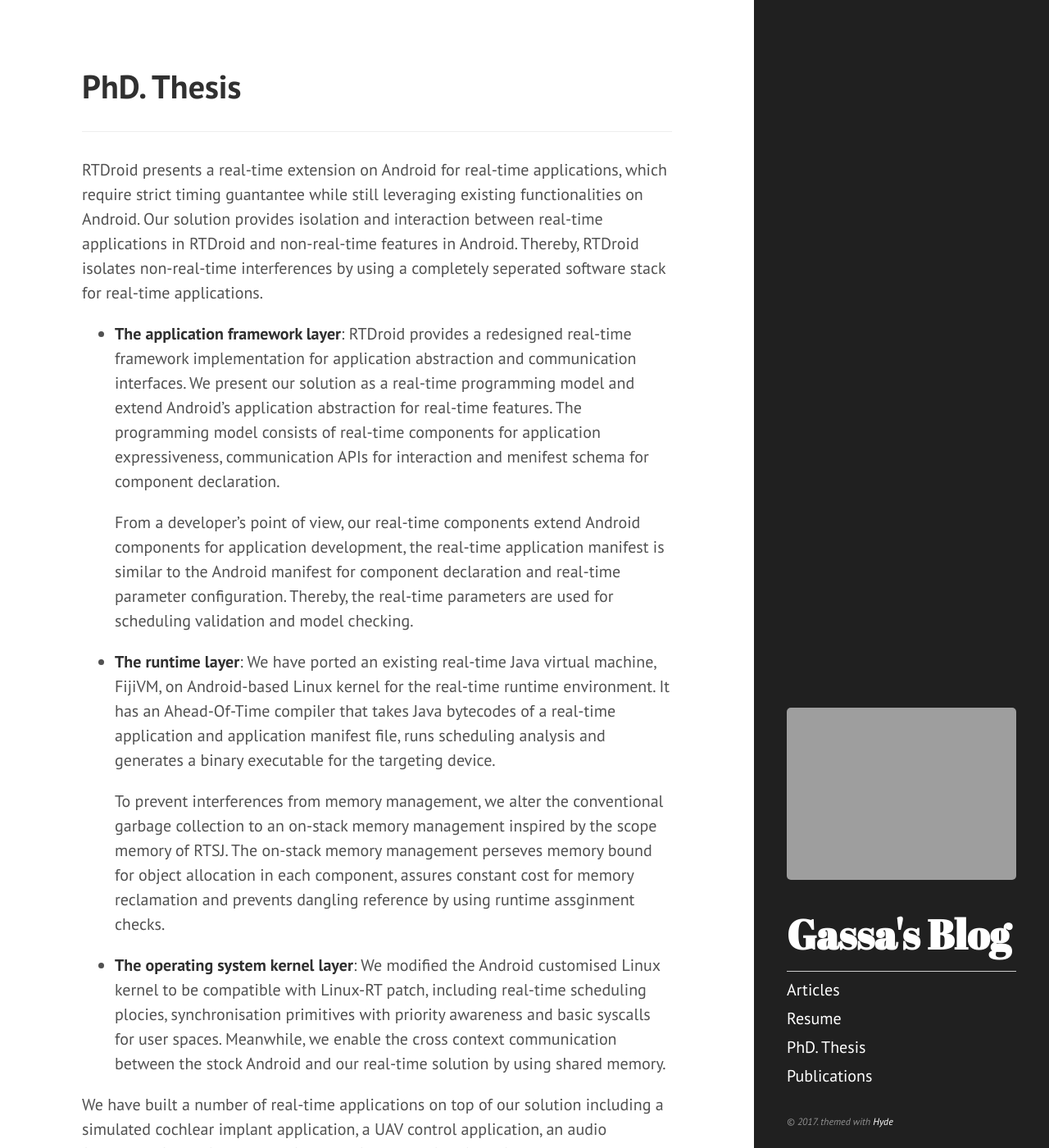
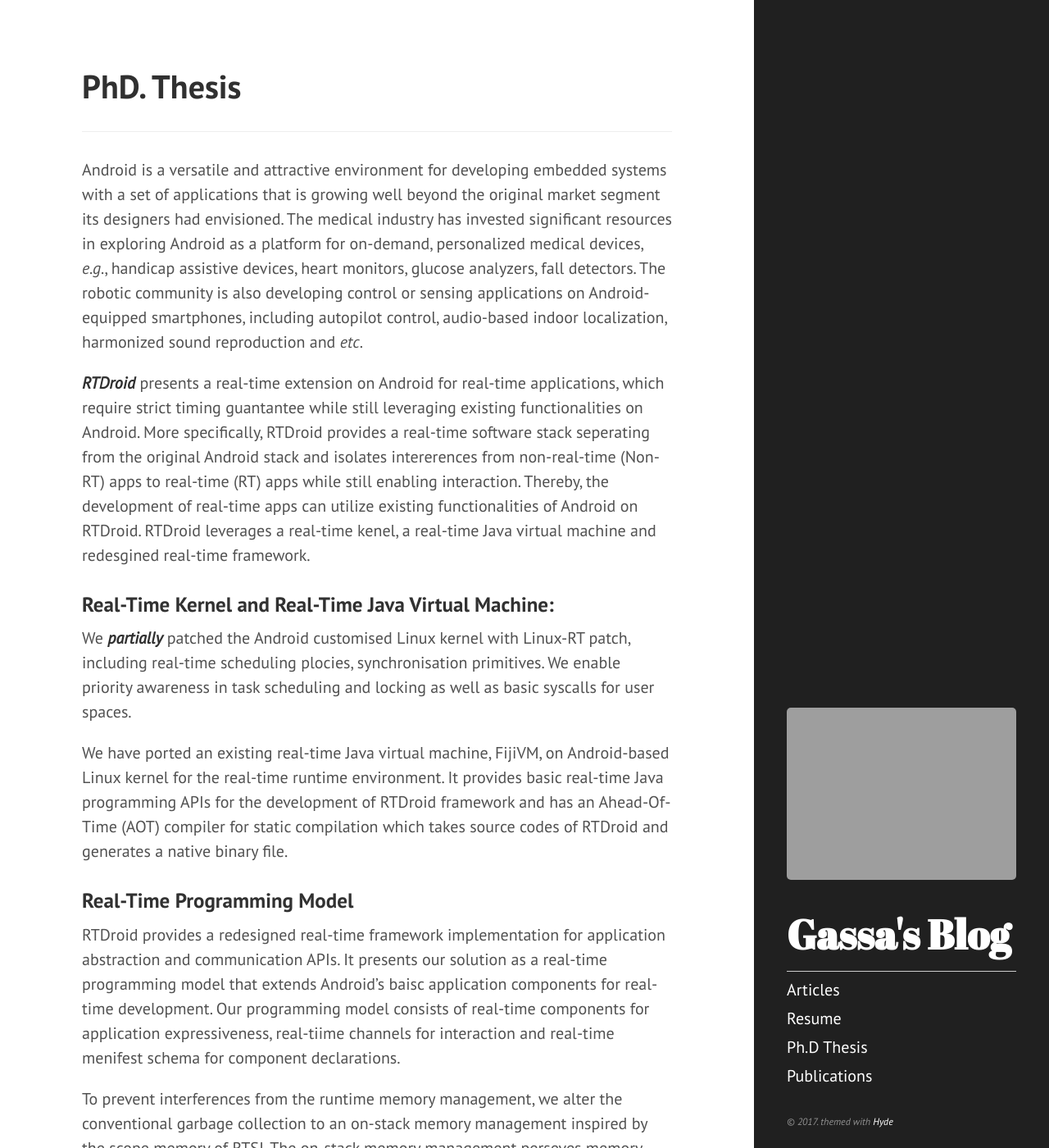
Before and after one commit to gassayy/gassa.github.io, a Jekyll site: the page built from phd-thesis.md, in a window 1280 px wide and 1400 px high. Shown: the whole window at 82% size. Built offline with Jekyll 4.4.1, drawn with Linux system fonts in a browser that asks for light colours; some of the changed text lies outside the part shown.

Commit message:
edits for phd-thesis

```diff
--- a/_includes/sidebar.html
+++ b/_includes/sidebar.html
@@ -31,7 +31,7 @@
 
       <a class="sidebar-nav-item"
         href="{{ site.url }}/phd-thesis.html">
-        PhD. Thesis
+        Ph.D Thesis
       </a>
 
       <a class="sidebar-nav-item"
--- a/phd-thesis.md
+++ b/phd-thesis.md
@@ -3,52 +3,77 @@ layout: page
 title: PhD. Thesis
 ---
 
-RTDroid presents a real-time extension on Android for real-time applications,
-which require strict timing guantantee while still leveraging existing
-functionalities on Android. Our solution provides isolation and interaction
-between real-time applications in RTDroid and non-real-time features in
-Android. Thereby, RTDroid isolates non-real-time interferences by using a
-completely seperated software stack for real-time applications.
+Android is a versatile and attractive environment for developing embedded
+systems with a set of applications that is growing well beyond the original
+market segment its designers had envisioned. The medical industry has invested
+significant resources in exploring Android as a platform for on-demand,
+personalized medical devices, *e.g.*, handicap assistive devices, heart
+monitors, glucose analyzers, fall detectors. The robotic community is also
+developing control or sensing applications on Android-equipped smartphones,
+including autopilot control, audio-based indoor localization, harmonized sound
+reproduction and *etc*.
+
+___RTDroid___ presents a real-time extension on Android for real-time
+applications, which require strict timing guantantee while still leveraging
+existing functionalities on Android. More specifically, RTDroid provides a
+real-time software stack seperating from the original Android stack and
+isolates intererences from non-real-time (Non-RT) apps to real-time (RT) apps
+while still enabling interaction. Thereby, the development of real-time apps
+can utilize existing functionalities of Android on RTDroid. RTDroid leverages a
+real-time kenel, a real-time Java virtual machine and redesgined real-time
+framework.
 
 
-* __The application framework layer__: RTDroid provides a redesigned real-time
-  framework implementation for application abstraction and communication
-  interfaces. We present our solution as a real-time programming model and
-  extend Android's application abstraction for real-time features. The
-  programming model consists of real-time components for application
-  expressiveness, communication APIs for interaction and menifest schema for
-  component declaration.
+### Real-Time Kernel and Real-Time Java Virtual Machine:
 
-  From a developer's point of view, our real-time components extend Android
-  components for application development, the real-time application manifest is
-  similar to the Android manifest for component declaration and real-time
-  parameter configuration. Thereby, the real-time parameters are used for
-  scheduling validation and model checking.
-
-* __The runtime layer__: We have ported an existing real-time Java virtual
-  machine, FijiVM, on Android-based Linux kernel for the real-time runtime
-  environment. It has an Ahead-Of-Time compiler that takes Java bytecodes of a
-  real-time application and application manifest file, runs scheduling analysis
-  and generates a binary executable for the targeting device.
-
-  To prevent interferences from memory management, we alter the conventional
-  garbage collection to an on-stack memory management inspired by the scope
-  memory of RTSJ. The on-stack memory management perseves memory bound for
-  object allocation in each component, assures constant cost for memory
-  reclamation and prevents dangling reference by using runtime assginment
-  checks.
-
-* __The operating system kernel layer__: We modified the Android customised
-  Linux kernel to be compatible with Linux-RT patch, including real-time
-  scheduling plocies, synchronisation primitives with priority awareness and
-  basic syscalls for user spaces. Meanwhile, we enable the cross context
-  communication between the stock Android and our real-time solution by using
-  shared memory.
-
-We have built a number of real-time applications on top of our solution
-including a simulated cochlear implant application, a UAV control application,
-an audio framework for device cooperation and distance estimation with sound
-beckons.
+We ___partially___ patched the Android customised Linux kernel with Linux-RT
+patch, including real-time scheduling plocies, synchronisation primitives. We
+enable priority awareness in task scheduling and locking as well as basic
+syscalls for user spaces.
 
 
-More details can be found at [here](http://rtdroid.cse.buffalo.edu).
+We have ported an existing real-time Java virtual machine, FijiVM, on
+Android-based Linux kernel for the real-time runtime environment. It provides
+basic real-time Java programming APIs for the development of RTDroid framework
+and has an Ahead-Of-Time (AOT) compiler for static compilation which takes
+source codes of RTDroid and generates a native binary file.
+
+
+### Real-Time Programming Model
+
+RTDroid provides a redesigned real-time framework implementation for
+application abstraction and communication APIs. It presents our solution as a
+real-time programming model that extends Android's baisc application components
+for real-time development. Our programming model consists of real-time
+components for application expressiveness, real-tiime channels for interaction
+and real-time menifest schema for component declarations.
+
+To prevent interferences from the runtime memory management, we alter the
+conventional garbage collection to an on-stack memory management inspired by
+the scope memory of RTSJ. The on-stack memory management perseves memory bound
+for object allocation for each component, which assures constant cost for
+memory reclamation and prevents dangling reference by using runtime assginment
+checks.
+
+From a developer's point of view, our real-time components extend Android
+components for application development, the real-time application manifest is
+similar to the Android manifest for component declaration and real-time
+parameter configuration. Thereby, the real-time parameters are used for
+scheduling validation and model checking.
+
+
+### Static Application Validation
+
+RTDroid integrates its application manifest with Cheddar*, a
+real-time scheduling analysis tool, for static application validation. We
+utilize real-time parameters configured in the RTDroid’s application manifest
+and feed these parameters into Cheddar for feasibility analysis, including
+schedulability, memory usage and communication channel overflow.
+
+
+More details can be found at [RTDroid website](http://rtdroid.cse.buffalo.edu)
+and the full version of my thesis will be available soon.
+
+---
+\* For more information about
+[Cheddar](http://beru.univ-brest.fr/~singhoff/cheddar/).
```
